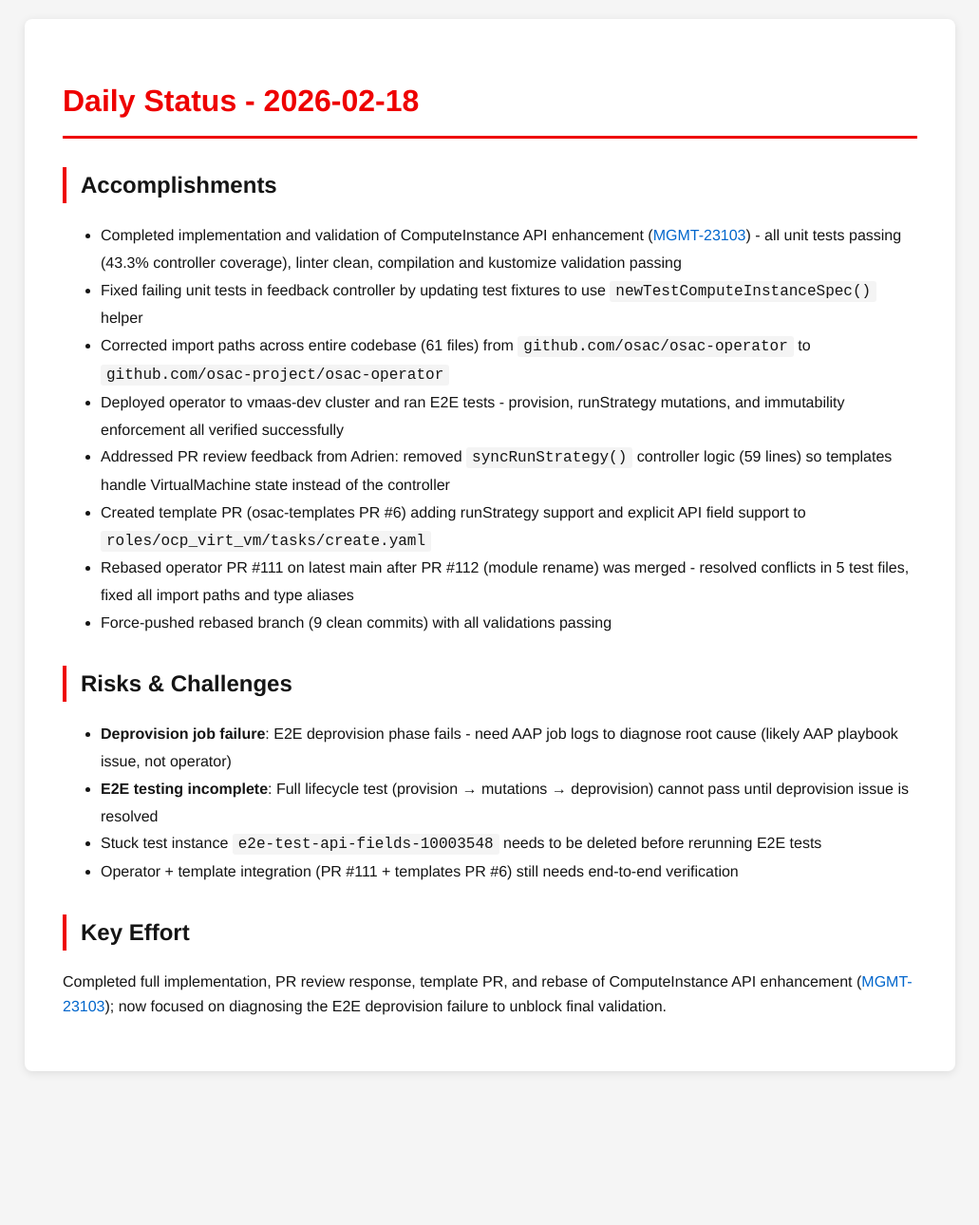
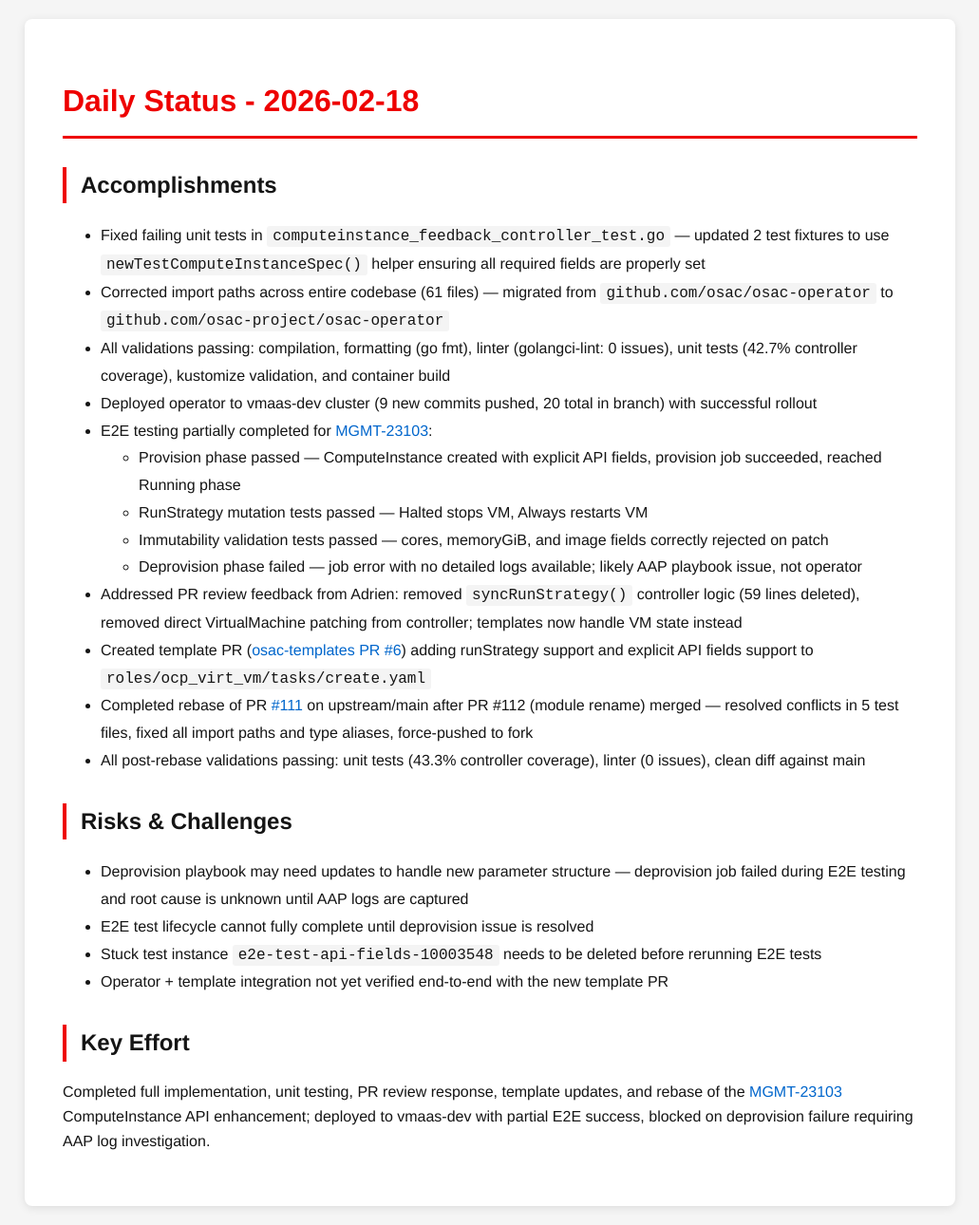
Before and after one commit to tzvatot/daily-status, a Jekyll site: the page built from 2026-02-18.md, in a window 1280 px wide. Shown: the whole page at 95% size, without its empty margins (124-1155 px from the left). Built offline with Jekyll 4.4.1, drawn with Linux system fonts in a browser that asks for light colours; before the commit the page ends 1148 px from its top, so only the background shows below that.

Commit message:
Daily status update - 2026-02-18

```diff
--- a/2026-02-18.md
+++ b/2026-02-18.md
@@ -8,22 +8,27 @@ date: 2026-02-18
 
 ## Accomplishments
 
-- Completed implementation and validation of ComputeInstance API enhancement ([MGMT-23103](https://issues.redhat.com/browse/MGMT-23103)) - all unit tests passing (43.3% controller coverage), linter clean, compilation and kustomize validation passing
-- Fixed failing unit tests in feedback controller by updating test fixtures to use `newTestComputeInstanceSpec()` helper
-- Corrected import paths across entire codebase (61 files) from `github.com/osac/osac-operator` to `github.com/osac-project/osac-operator`
-- Deployed operator to vmaas-dev cluster and ran E2E tests - provision, runStrategy mutations, and immutability enforcement all verified successfully
-- Addressed PR review feedback from Adrien: removed `syncRunStrategy()` controller logic (59 lines) so templates handle VirtualMachine state instead of the controller
-- Created template PR (osac-templates PR #6) adding runStrategy support and explicit API field support to `roles/ocp_virt_vm/tasks/create.yaml`
-- Rebased operator PR #111 on latest main after PR #112 (module rename) was merged - resolved conflicts in 5 test files, fixed all import paths and type aliases
-- Force-pushed rebased branch (9 clean commits) with all validations passing
+- Fixed failing unit tests in `computeinstance_feedback_controller_test.go` — updated 2 test fixtures to use `newTestComputeInstanceSpec()` helper ensuring all required fields are properly set
+- Corrected import paths across entire codebase (61 files) — migrated from `github.com/osac/osac-operator` to `github.com/osac-project/osac-operator`
+- All validations passing: compilation, formatting (go fmt), linter (golangci-lint: 0 issues), unit tests (42.7% controller coverage), kustomize validation, and container build
+- Deployed operator to vmaas-dev cluster (9 new commits pushed, 20 total in branch) with successful rollout
+- E2E testing partially completed for [MGMT-23103](https://issues.redhat.com/browse/MGMT-23103):
+  - Provision phase passed — ComputeInstance created with explicit API fields, provision job succeeded, reached Running phase
+  - RunStrategy mutation tests passed — Halted stops VM, Always restarts VM
+  - Immutability validation tests passed — cores, memoryGiB, and image fields correctly rejected on patch
+  - Deprovision phase failed — job error with no detailed logs available; likely AAP playbook issue, not operator
+- Addressed PR review feedback from Adrien: removed `syncRunStrategy()` controller logic (59 lines deleted), removed direct VirtualMachine patching from controller; templates now handle VM state instead
+- Created template PR ([osac-templates PR #6](https://github.com/osac-project/osac-templates/pull/6)) adding runStrategy support and explicit API fields support to `roles/ocp_virt_vm/tasks/create.yaml`
+- Completed rebase of PR [#111](https://github.com/osac-project/osac-operator/pull/111) on upstream/main after PR #112 (module rename) merged — resolved conflicts in 5 test files, fixed all import paths and type aliases, force-pushed to fork
+- All post-rebase validations passing: unit tests (43.3% controller coverage), linter (0 issues), clean diff against main
 
 ## Risks & Challenges
 
-- **Deprovision job failure**: E2E deprovision phase fails - need AAP job logs to diagnose root cause (likely AAP playbook issue, not operator)
-- **E2E testing incomplete**: Full lifecycle test (provision → mutations → deprovision) cannot pass until deprovision issue is resolved
+- Deprovision playbook may need updates to handle new parameter structure — deprovision job failed during E2E testing and root cause is unknown until AAP logs are captured
+- E2E test lifecycle cannot fully complete until deprovision issue is resolved
 - Stuck test instance `e2e-test-api-fields-10003548` needs to be deleted before rerunning E2E tests
-- Operator + template integration (PR #111 + templates PR #6) still needs end-to-end verification
+- Operator + template integration not yet verified end-to-end with the new template PR
 
 ## Key Effort
 
-Completed full implementation, PR review response, template PR, and rebase of ComputeInstance API enhancement ([MGMT-23103](https://issues.redhat.com/browse/MGMT-23103)); now focused on diagnosing the E2E deprovision failure to unblock final validation.
+Completed full implementation, unit testing, PR review response, template updates, and rebase of the [MGMT-23103](https://issues.redhat.com/browse/MGMT-23103) ComputeInstance API enhancement; deployed to vmaas-dev with partial E2E success, blocked on deprovision failure requiring AAP log investigation.
```
